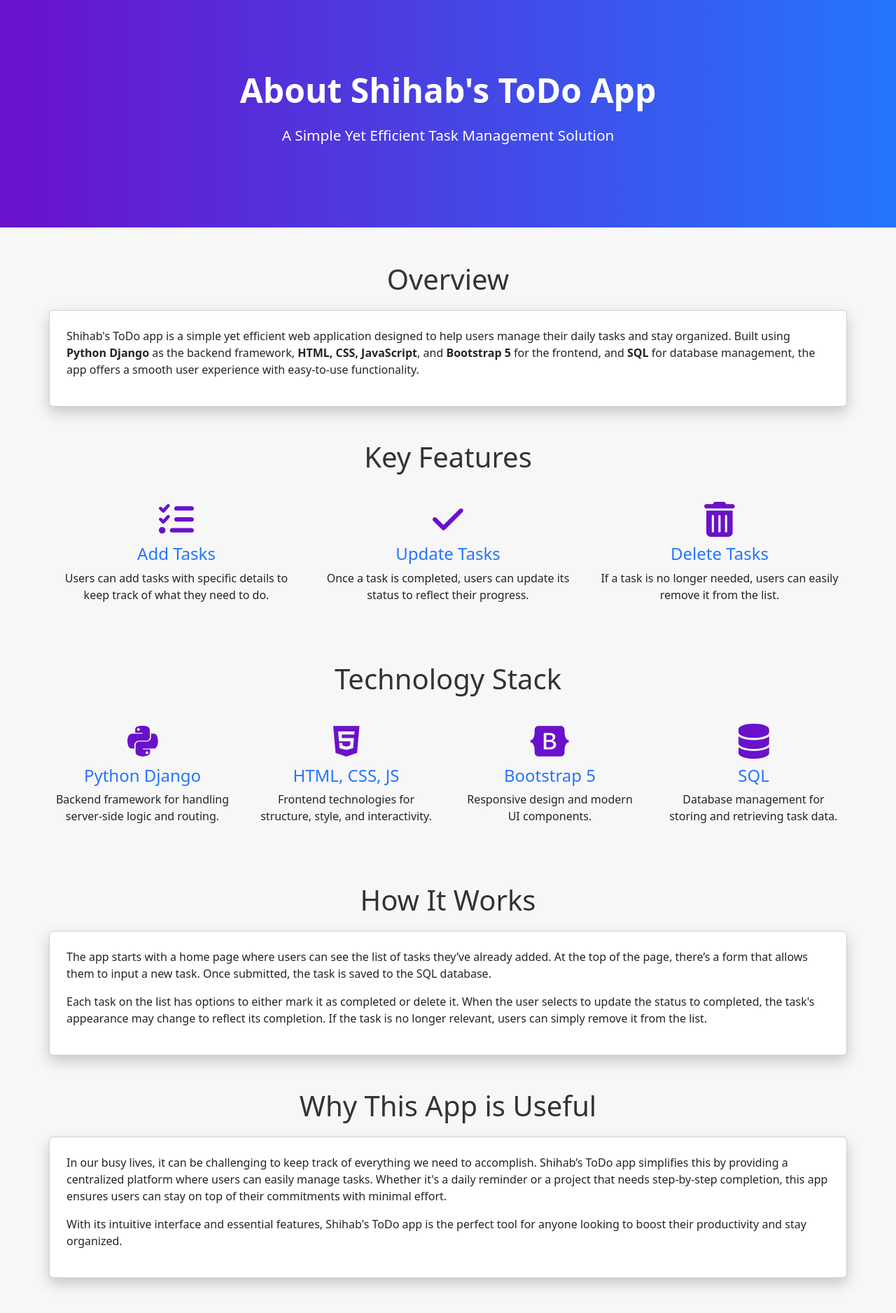
After one commit to shihab173066/TODOApp, a Django app: page /about/ in a window 1280 px wide. The commit adds this page. Shown: the whole page at 70% size. Run offline with Django 5.2, Linux system fonts and the light colour scheme.

Commit message:
final submit

```diff
--- a/TODOAPP/settings.py
+++ b/TODOAPP/settings.py
@@ -11,6 +11,7 @@
 """
 
 from pathlib import Path
+import os
 
 # Build paths inside the project like this: BASE_DIR / 'subdir'.
 BASE_DIR = Path(__file__).resolve().parent.parent
@@ -55,7 +56,7 @@
 TEMPLATES = [
     {
         'BACKEND': 'django.template.backends.django.DjangoTemplates',
-        'DIRS': [],
+        'DIRS': [os.path.join(BASE_DIR, 'templates')],
         'APP_DIRS': True,
         'OPTIONS': {
             'context_processors': [
--- /dev/null
+++ b/base/templates/base/about.html
@@ -0,0 +1,146 @@
+<!DOCTYPE html>
+<html lang="en">
+<head>
+    <meta charset="UTF-8">
+    <meta name="viewport" content="width=device-width, initial-scale=1.0">
+    <title>About - Shihab's ToDo App</title>
+    <!-- Bootstrap CSS -->
+    <link href="https://cdn.jsdelivr.net/npm/bootstrap@5.3.0-alpha3/dist/css/bootstrap.min.css" rel="stylesheet">
+    <style>
+        body {
+            background-color: #f7f7f7;
+        }
+        .hero-section {
+            background: linear-gradient(to right, #6a11cb, #2575fc);
+            color: white;
+            padding: 100px 0;
+            text-align: center;
+        }
+        .hero-section h1 {
+            font-size: 3rem;
+            font-weight: bold;
+            margin-bottom: 20px;
+        }
+        .hero-section p {
+            font-size: 1.3rem;
+        }
+        .content-section {
+            padding: 50px 0;
+        }
+        .content-section h2 {
+            font-size: 2.5rem;
+            color: #333;
+            margin-bottom: 20px;
+            text-align: center;
+        }
+        .card {
+            box-shadow: 0 8px 20px rgba(0, 0, 0, 0.2);
+        }
+        .icon {
+            font-size: 50px;
+            color: #6a11cb;
+        }
+        .feature-box {
+            padding: 20px;
+            text-align: center;
+        }
+        .feature-box h3 {
+            font-size: 1.5rem;
+            margin-top: 10px;
+            color: #2575fc;
+        }
+    </style>
+</head>
+<body>
+
+    <!-- Hero Section -->
+    <div class="hero-section">
+        <h1>About Shihab's ToDo App</h1>
+        <p>A Simple Yet Efficient Task Management Solution</p>
+    </div>
+
+    <!-- Content Section -->
+    <div class="container content-section">
+        <h2>Overview</h2>
+        <div class="row mb-5">
+            <div class="col-md-12">
+                <div class="card p-4">
+                    <p>Shihab's ToDo app is a simple yet efficient web application designed to help users manage their daily tasks and stay organized. Built using <strong>Python Django</strong> as the backend framework, <strong>HTML, CSS, JavaScript</strong>, and <strong>Bootstrap 5</strong> for the frontend, and <strong>SQL</strong> for database management, the app offers a smooth user experience with easy-to-use functionality.</p>
+                </div>
+            </div>
+        </div>
+
+        <!-- Key Features Section -->
+        <h2>Key Features</h2>
+        <div class="row text-center">
+            <div class="col-md-4 feature-box">
+                <i class="fas fa-tasks icon"></i>
+                <h3>Add Tasks</h3>
+                <p>Users can add tasks with specific details to keep track of what they need to do.</p>
+            </div>
+            <div class="col-md-4 feature-box">
+                <i class="fas fa-check icon"></i>
+                <h3>Update Tasks</h3>
+                <p>Once a task is completed, users can update its status to reflect their progress.</p>
+            </div>
+            <div class="col-md-4 feature-box">
+                <i class="fas fa-trash-alt icon"></i>
+                <h3>Delete Tasks</h3>
+                <p>If a task is no longer needed, users can easily remove it from the list.</p>
+            </div>
+        </div>
+
+        <!-- Technology Stack Section -->
+        <h2 class="mt-5">Technology Stack</h2>
+        <div class="row text-center">
+            <div class="col-md-3 feature-box">
+                <i class="fab fa-python icon"></i>
+                <h3>Python Django</h3>
+                <p>Backend framework for handling server-side logic and routing.</p>
+            </div>
+            <div class="col-md-3 feature-box">
+                <i class="fab fa-html5 icon"></i>
+                <h3>HTML, CSS, JS</h3>
+                <p>Frontend technologies for structure, style, and interactivity.</p>
+            </div>
+            <div class="col-md-3 feature-box">
+                <i class="fab fa-bootstrap icon"></i>
+                <h3>Bootstrap 5</h3>
+                <p>Responsive design and modern UI components.</p>
+            </div>
+            <div class="col-md-3 feature-box">
+                <i class="fas fa-database icon"></i>
+                <h3>SQL</h3>
+                <p>Database management for storing and retrieving task data.</p>
+            </div>
+        </div>
+
+        <!-- How It Works Section -->
+        <h2 class="mt-5">How It Works</h2>
+        <div class="row mb-5">
+            <div class="col-md-12">
+                <div class="card p-4">
+                    <p>The app starts with a home page where users can see the list of tasks they’ve already added. At the top of the page, there’s a form that allows them to input a new task. Once submitted, the task is saved to the SQL database.</p>
+                    <p>Each task on the list has options to either mark it as completed or delete it. When the user selects to update the status to completed, the task's appearance may change to reflect its completion. If the task is no longer relevant, users can simply remove it from the list.</p>
+                </div>
+            </div>
+        </div>
+
+        <!-- Why It's Useful Section -->
+        <h2 class="mt-5">Why This App is Useful</h2>
+        <div class="row">
+            <div class="col-md-12">
+                <div class="card p-4">
+                    <p>In our busy lives, it can be challenging to keep track of everything we need to accomplish. Shihab’s ToDo app simplifies this by providing a centralized platform where users can easily manage tasks. Whether it's a daily reminder or a project that needs step-by-step completion, this app ensures users can stay on top of their commitments with minimal effort.</p>
+                    <p>With its intuitive interface and essential features, Shihab's ToDo app is the perfect tool for anyone looking to boost their productivity and stay organized.</p>
+                </div>
+            </div>
+        </div>
+    </div>
+
+    <!-- Font Awesome for icons -->
+    <script src="https://cdnjs.cloudflare.com/ajax/libs/font-awesome/6.0.0-beta3/js/all.min.js"></script>
+    <!-- Bootstrap JS -->
+    <script src="https://cdn.jsdelivr.net/npm/bootstrap@5.3.0-alpha3/dist/js/bootstrap.bundle.min.js"></script>
+</body>
+</html>
--- a/base/urls.py
+++ b/base/urls.py
@@ -2,7 +2,7 @@
 from django.urls import path, include
 from .views import TaskDetail, TaskList, TaskCreate, TaskUpdate, DeleteView, DetailView, CustomLoginView, RegisterPage, TaskReorder
 from django.contrib.auth.views import LogoutView
-
+from . import views
 
 urlpatterns = [
 
@@ -15,4 +15,5 @@
     path('task-update/<int:pk>/', TaskUpdate.as_view(), name='task-update'),
     path('task-delete/<int:pk>/', DeleteView.as_view(), name='task-delete'),
     path('task-reorder/', TaskReorder.as_view(), name='task-reorder'),
+    path('about/', views.about, name='about'),
 ]
--- a/base/views.py
+++ b/base/views.py
@@ -109,3 +109,7 @@
                     task.save()
 
         return redirect(reverse_lazy('tasks'))
+
+
+def about(request):
+    return render(request, 'base/about.html')
```
Also changed, not shown: base/templates/base/main.html (+112 -19 lines), db.sqlite3.
